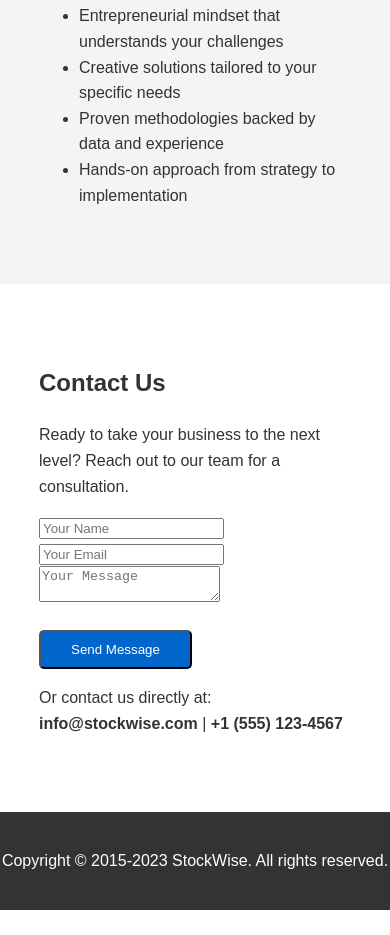
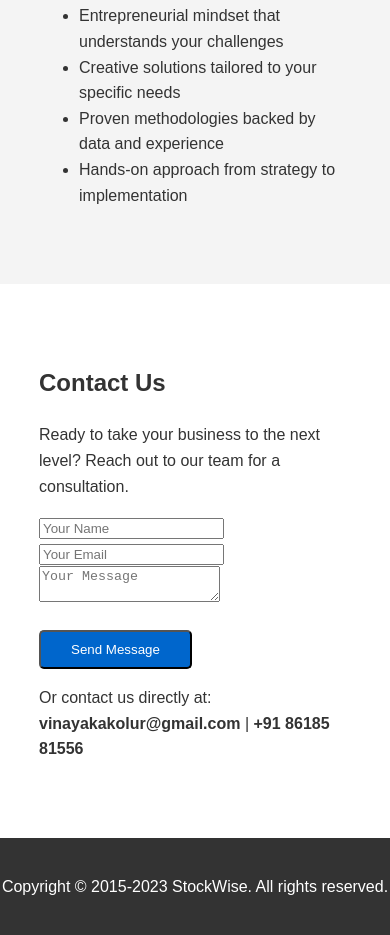
Before and after one commit to vinayakakolur/StockWise, a plain HTML site: page index.html in a window 390 px wide. Shown: the part 2814-3749 px from the top of the page. Before the commit the page ends 3724 px from the top, so only its background shows below. Drawn offline with Linux system fonts and the light colour scheme.

Commit message:
Update2 index.html
Added email and phone number

```diff
--- a/index.html
+++ b/index.html
@@ -124,7 +124,7 @@
                 <textarea placeholder="Your Message" required></textarea>
                 <button type="submit" class="btn">Send Message</button>
             </form>
-            <p>Or contact us directly at: <strong>info@stockwise.com</strong> | <strong>+1 (555) 123-4567</strong></p>
+            <p>Or contact us directly at: <strong>vinayakakolur@gmail.com</strong> | <strong>+91 86185 81556</strong></p>
         </div>
     </div>
 
```
